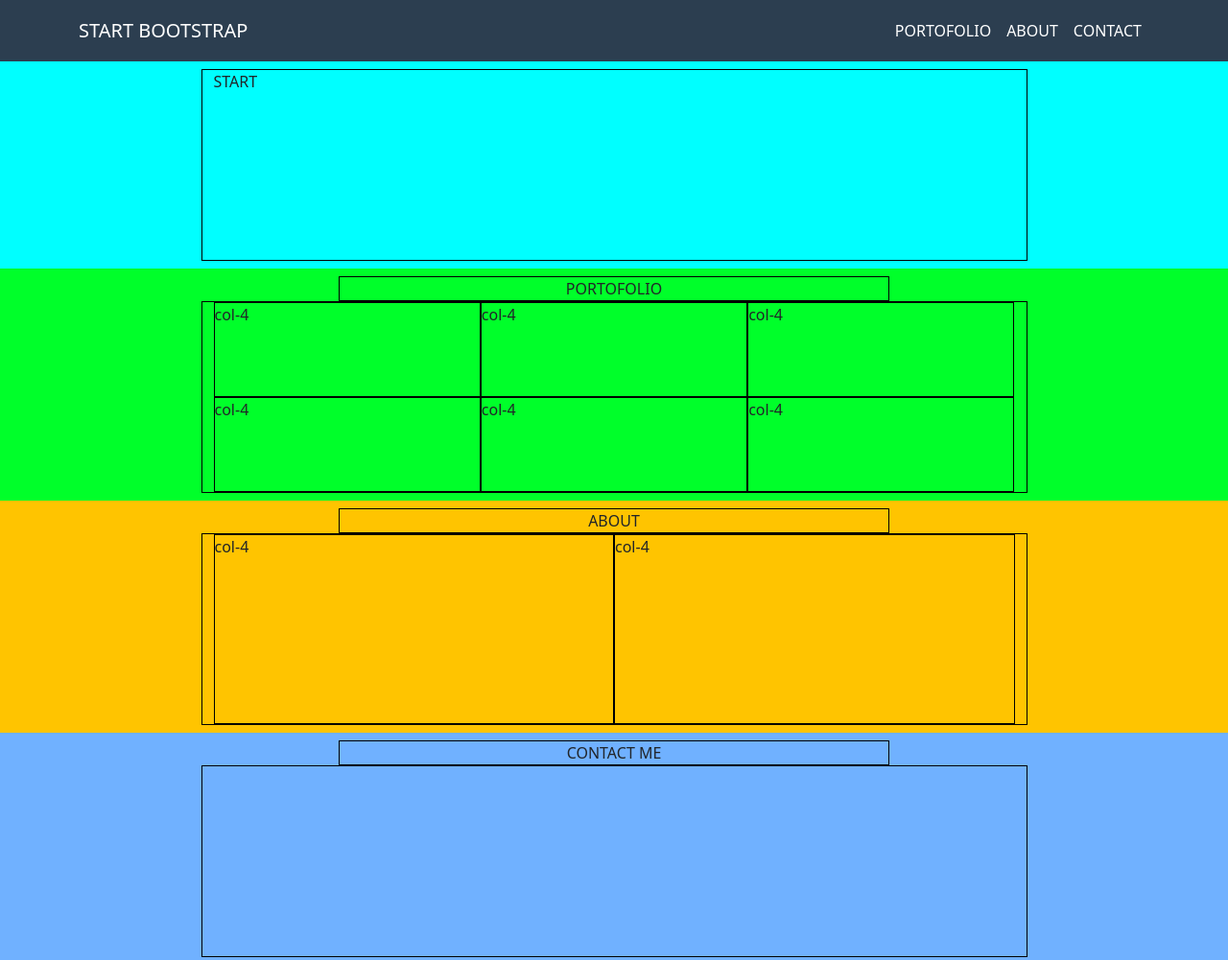
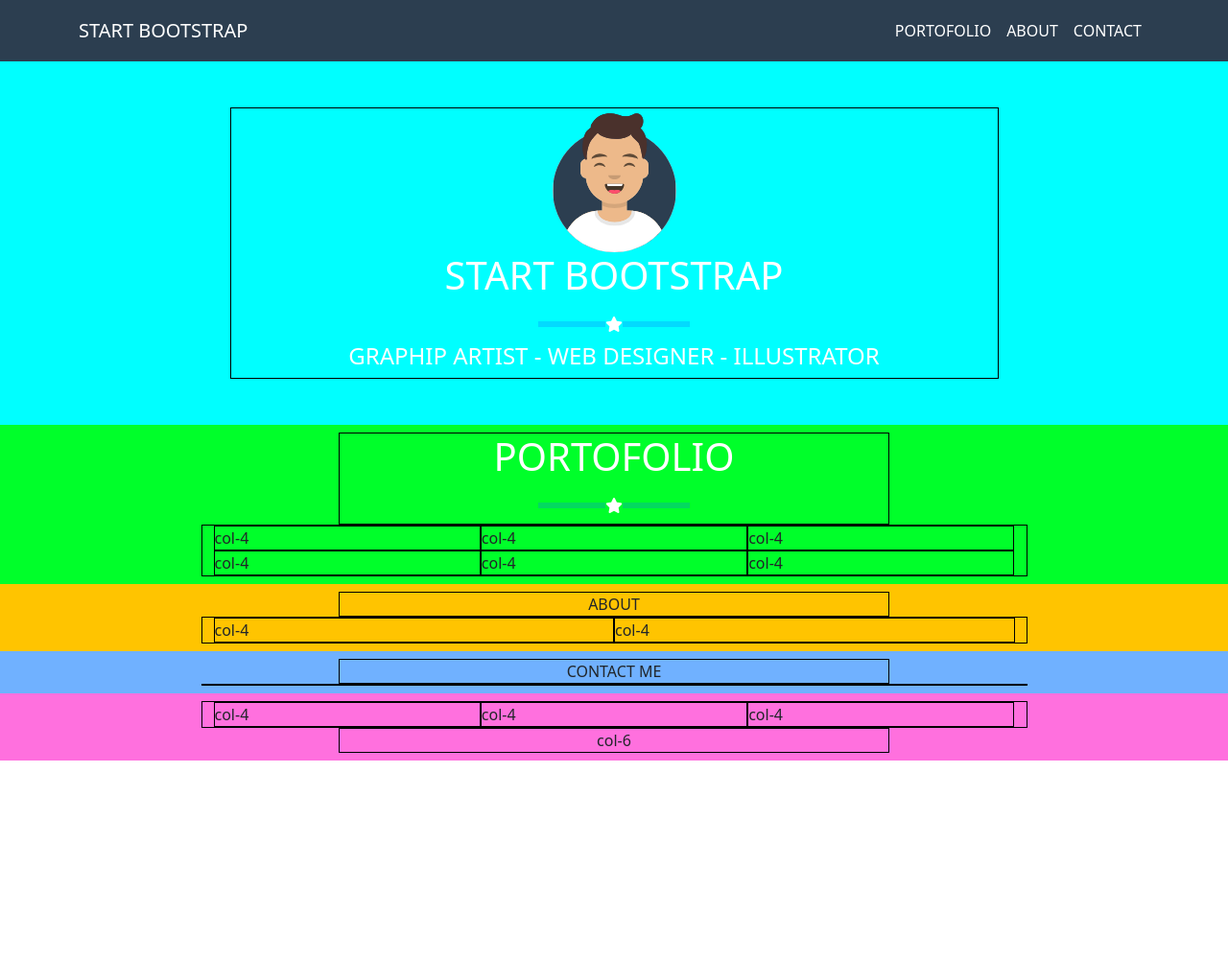
Before and after one commit to RiccardoGrande/html-css-bootstrap-freelancer, a plain HTML site: page index.html in a window 1280 px wide. Shown: the top 1001 px of the page at 96% size. After the commit the page ends 800 px from the top, so only its background shows below. Drawn offline with nearby package versions, Linux system fonts and the light colour scheme.

Commit message:
ADD section start bootcamp

```diff
--- a/assets/css/style.css
+++ b/assets/css/style.css
@@ -20,11 +20,11 @@
 
 .col-9{
 
-    height: 200px;
+    /* height: 200px; */
 
 }
 
-/* info section */
+/* utilities */
 
 nav{
 
@@ -35,6 +35,18 @@ nav{
 .start{
 
     background-color: aqua;
+
+}
+
+.avatar{
+
+    height: 150px;
+
+}
+
+hr{
+
+    width: 70px;
 
 }
 
--- a/index.html
+++ b/index.html
@@ -43,11 +43,21 @@
 
          <section class="start">
 
-            <div class="container p-2">
+            <div class="container p-5">
 
                 <div class="row">
 
-                    <div class="debug col-9 m-auto">START</div>
+                    <div class="debug col-9 m-auto d-flex justify-content-center flex-column">
+
+                        <img src="./assets/img/avatar.svg" class="img-fluid center avatar" alt="avatar">
+
+                        <h1 class="text-center text-white">START BOOTSTRAP</h1>
+
+                        <div class="d-flex align-items-center justify-content-center"><hr class="border border-primary border-3 opacity-1 invert 1 "><i class="fa-solid fa-star text-white"></i> <hr class="border border-primary border-3 opacity-1 invert 1 bg-white"> </div>
+
+                        <h4 class="text-center text-white">GRAPHIP ARTIST - WEB DESIGNER - ILLUSTRATOR</h4>
+
+                    </div>
 
                 </div>
 
@@ -63,7 +73,13 @@
 
                 <div class="row">
 
-                    <div class="debug col-6 m-auto text-center ">PORTOFOLIO</div>
+                    <div class="debug col-6 m-auto text-center ">
+
+                        <h1 class="text-center text-white">PORTOFOLIO</h1>
+
+                        <div class="d-flex align-items-center justify-content-center"><hr class="border border-primary border-3 opacity-1 invert 1 "><i class="fa-solid fa-star text-white"></i> <hr class="border border-primary border-3 opacity-1 invert 1 bg-white"> </div>
+
+                    </div>
 
                     <div class="debug col-9 m-auto d-flex flex-wrap">
 
```
